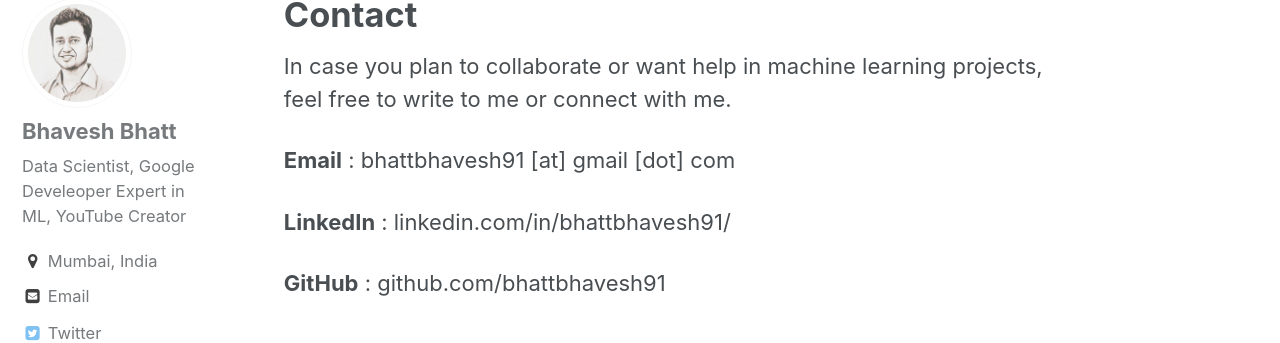
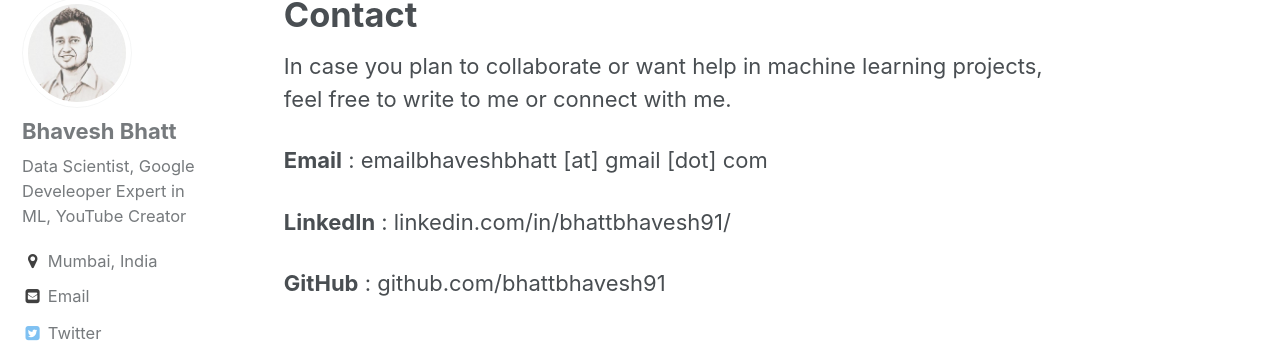
Before and after one commit to bhattbhavesh91/bhattbhavesh91.github.io, a Jekyll site: the page built from _pages/contact.md, in a window 1280 px wide. Shown: the part 146-489 px from the top of the page. Built offline with Jekyll 4.4.1, drawn with Linux system fonts in a browser that asks for light colours.

Commit message:
modified email

```diff
--- a/_config.yml
+++ b/_config.yml
@@ -87,7 +87,7 @@ author:
   #bio              : "Data Scientist, Educator, Trainer, YouTube Creator"
   location         : "Mumbai, India"
   target-blank     : "ext-link"
-  email            : "bhattbhavesh91@gmail.com"
+  email            : "emailbhaveshbhatt@gmail.com"
   youtube          : "https://www.youtube.com/BhaveshBhatt8791"
   uri              :
   bitbucket        :
--- a/_pages/contact.md
+++ b/_pages/contact.md
@@ -5,7 +5,7 @@ title: "Contact"
 
 In case you plan to collaborate or want help in machine learning projects, feel free to write to me or connect with me.
 
-**Email** : bhattbhavesh91 [at] gmail [dot] com
+**Email** : emailbhaveshbhatt [at] gmail [dot] com
 
 **LinkedIn** : linkedin.com/in/bhattbhavesh91/
 
```
